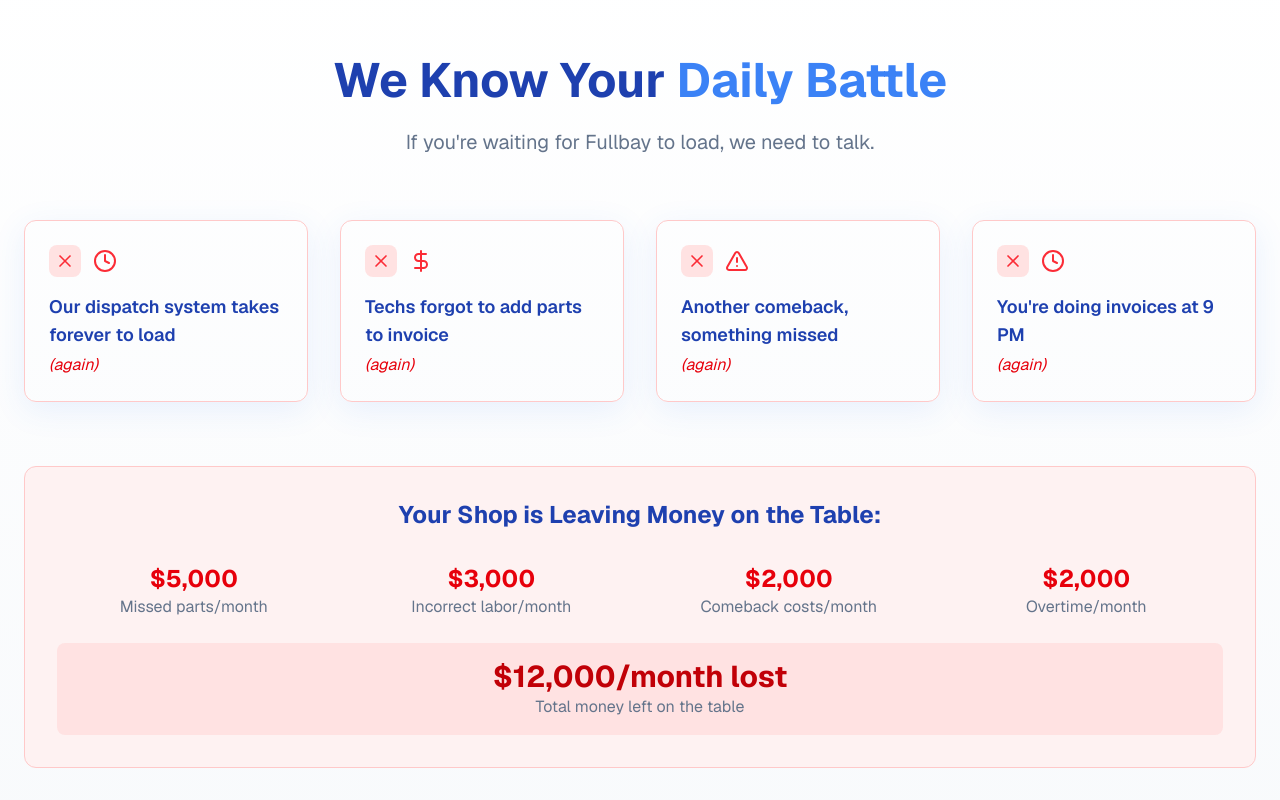
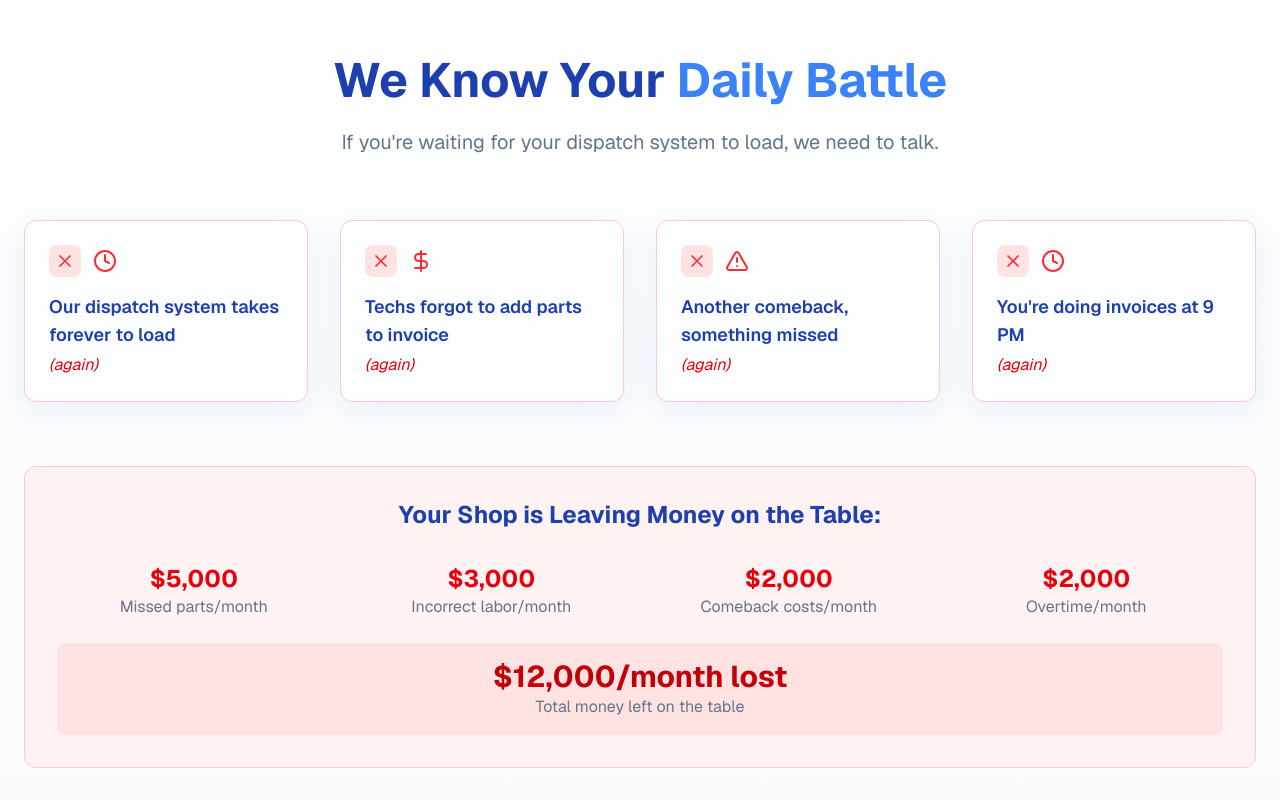
Before and after one commit to jmontierde/servicebay-marketing-app, a Next.js app: page / in a window 1280 px wide. Shown: the part 840-1640 px from the top of the page. Built offline with nearby package versions, Linux system fonts and the light colour scheme.

Commit message:
replaced the name of the competitor

```diff
--- a/src/app/components/CTASection.tsx
+++ b/src/app/components/CTASection.tsx
@@ -73,7 +73,7 @@
           {/* Final Hook */}
           <div className="mt-16 bg-white/10 border border-white/20 rounded-xl p-8">
             <h3 className="text-2xl font-bold text-white mb-4">
-              If you're waiting for Fullbay to load, we need to talk.
+              If you're waiting for your old dispatch systen to load, we need to talk.
             </h3>
             <div className="text-accent-foreground font-semibold text-xl">
               Your transformation starts with one click.
--- a/src/app/components/ProblemSection.tsx
+++ b/src/app/components/ProblemSection.tsx
@@ -41,7 +41,7 @@
             <span className="text-primary"> Daily Battle</span>
           </h2>
           <p className="text-xl text-muted-foreground max-w-3xl mx-auto font-body">
-            If you're waiting for Fullbay to load, we need to talk.
+            If you're waiting for your dispatch system to load, we need to talk.
           </p>
         </motion.div>
 
```
